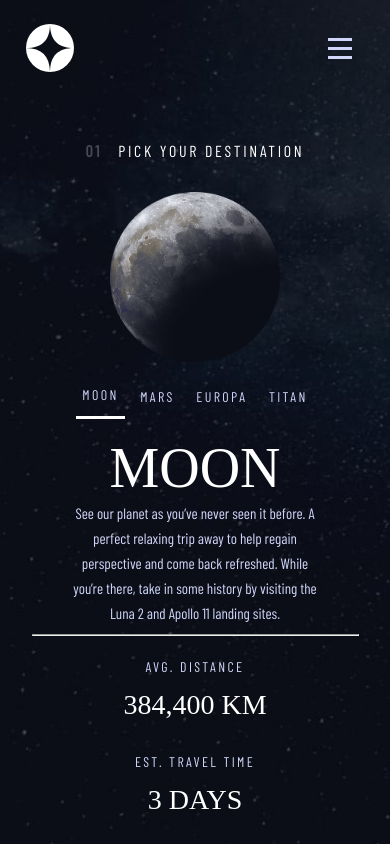
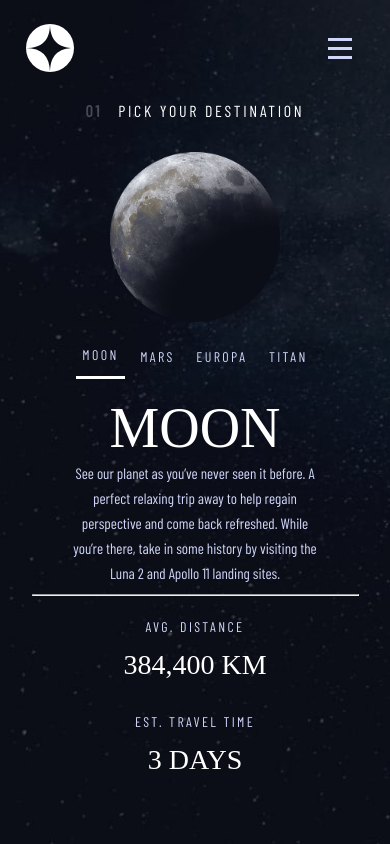
Before and after one commit to the-rabblerouser/SpaceTourism, a Next.js app: page /destination in a window 390 px wide. Built offline with nearby package versions, Linux system fonts and the light colour scheme; a web font is replaced by a local one.

Commit message:
Corrected spacing on mobile for crew page

```diff
--- a/components/CrewPage/Crew.styled.ts
+++ b/components/CrewPage/Crew.styled.ts
@@ -22,7 +22,6 @@ export const Container = styled.div`
 	flex-direction: column;
 	justify-content: center;
 	align-items: center;
-	margin-top: 24px;
 
 	@media (min-width: 768px) {
 		display: grid;
@@ -171,6 +170,7 @@ export const TextContainer = styled.div`
 	align-items: center;
 	height: 220px;
 	width: 100%;
+	margin: 32px 0 0 0;
 
 	@media (min-width: 768px) {
 		width: 536px;
--- a/components/DestinationPage/Destination.styled.ts
+++ b/components/DestinationPage/Destination.styled.ts
@@ -42,21 +42,21 @@ export const Container = styled.div`
 export const SubHeading = styled.h6`
 	display: flex;
 	font-family: ${({ theme }) => theme.barlow};
-	font-weight: 400;
+	font-style: normal;
+	font-weight: normal;
 	font-size: 16px;
 	color: ${({ theme }) => theme.white};
 	line-height: 19.2px;
 	letter-spacing: 2.7px;
 	text-transform: uppercase;
-	margin: 40px 0 0 0;
+	margin: 0 0 0 0;
 
 	@media (min-width: 768px) {
 		align-self: start;
-		margin: 40px 0 0 38.5px;
+		margin: 0 0 0 39px;
 		font-size: 20px;
 		line-height: 24px;
 		letter-spacing: 3.375px;
-		text-align: left;
 	}
 
 	@media (min-width: 1224px) {
```
